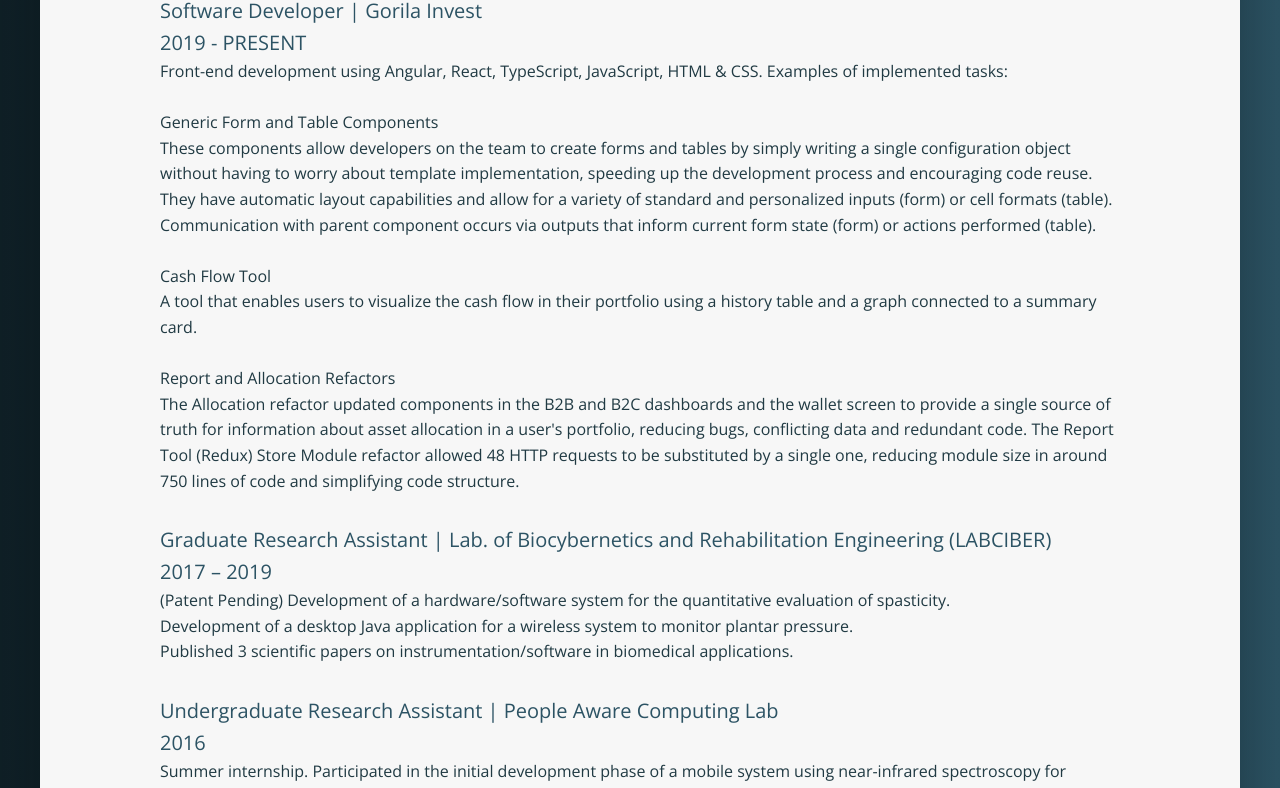
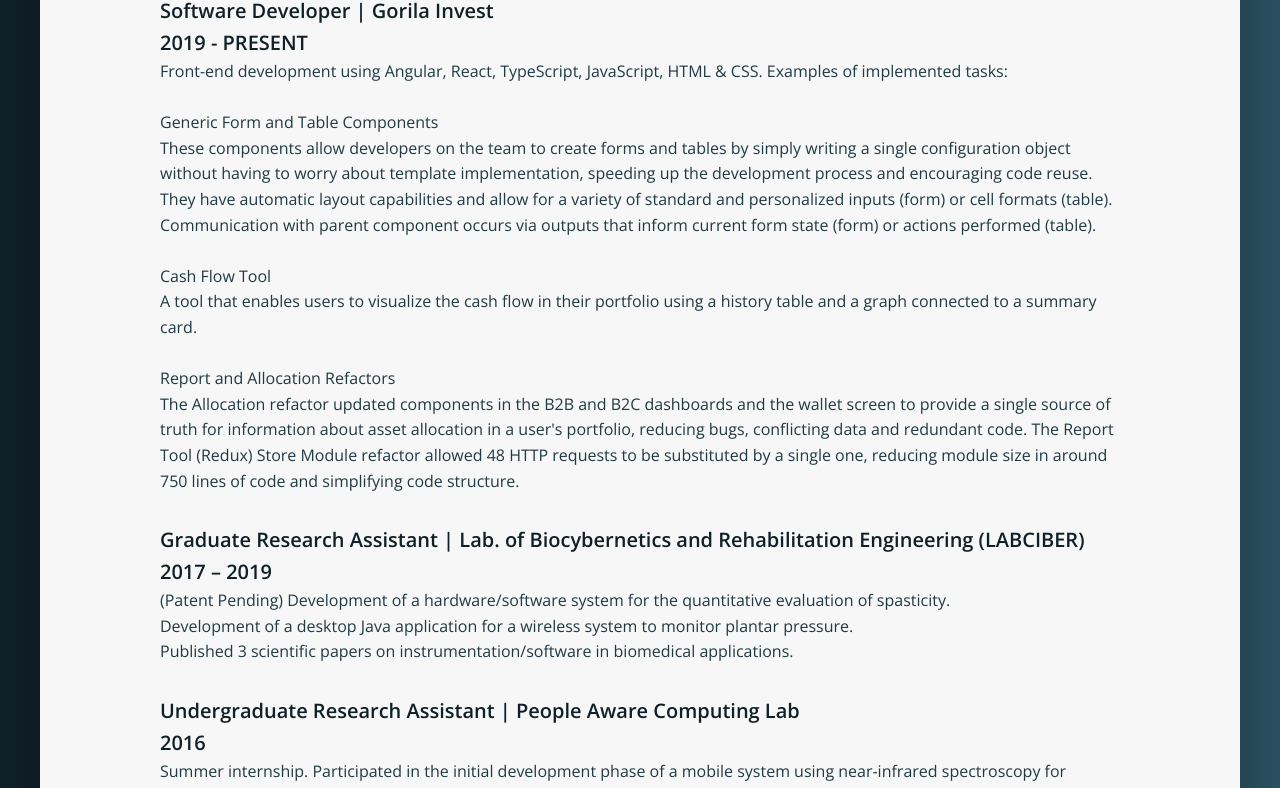
Before and after one commit to gus-c-oliveira/gus-c-oliveira.github.io, a website: page index.html in a window 1280 px wide. Shown: the part 366-1154 px from the top of the page. Drawn offline with nearby package versions, Linux system fonts and the light colour scheme.

Commit message:
scss: update style for experience section

```diff
--- a/sass/_layout.scss
+++ b/sass/_layout.scss
@@ -91,11 +91,13 @@
 
   &__item span {
     display: block;
+
+    font-weight: 600;
   }
 
   &__title,
   &__date {
-    color: var(--color-primary-light);
+    color: var(--color-primary-dark);
     font-size: 2rem;
   }
 
```
Also changed, not shown: css/style.css.
